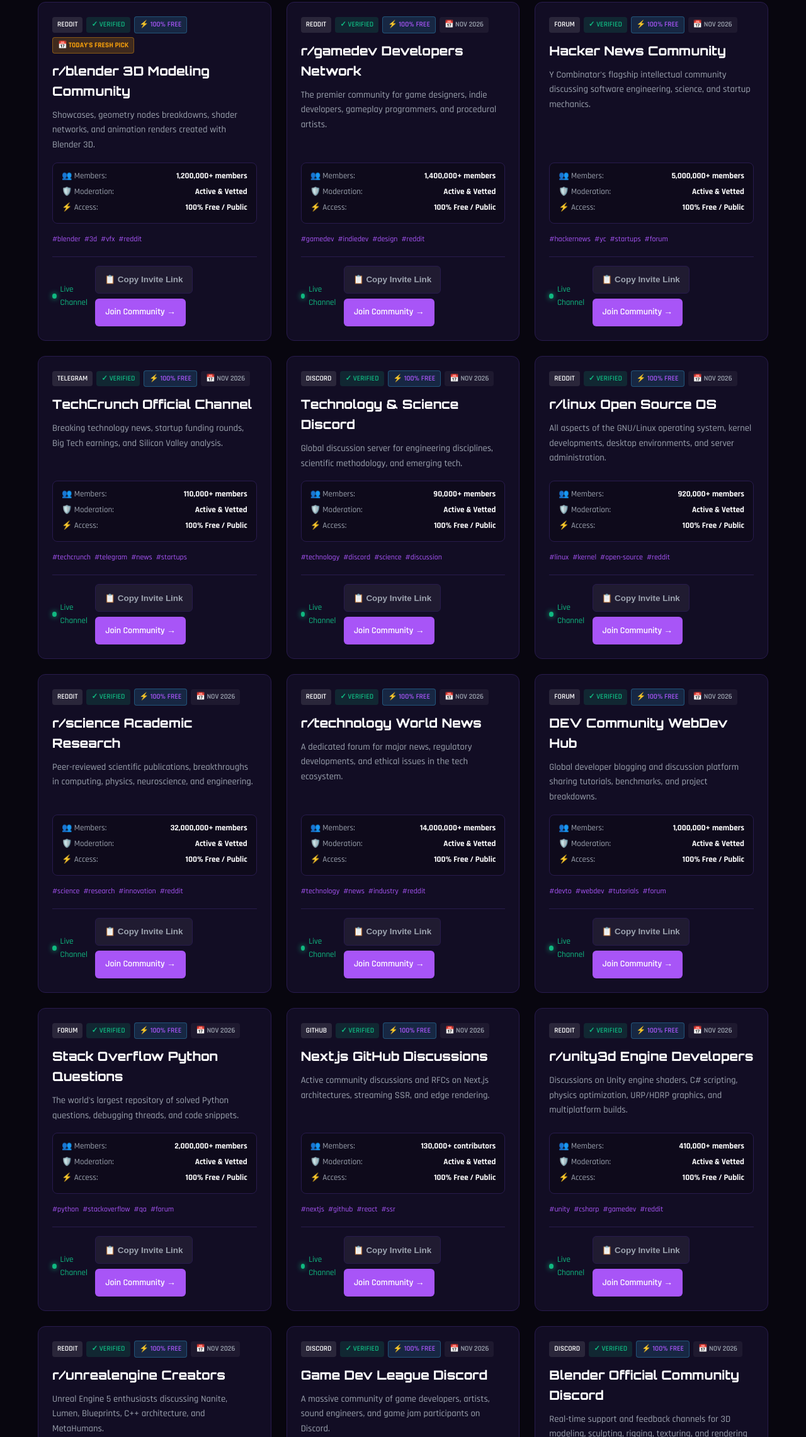
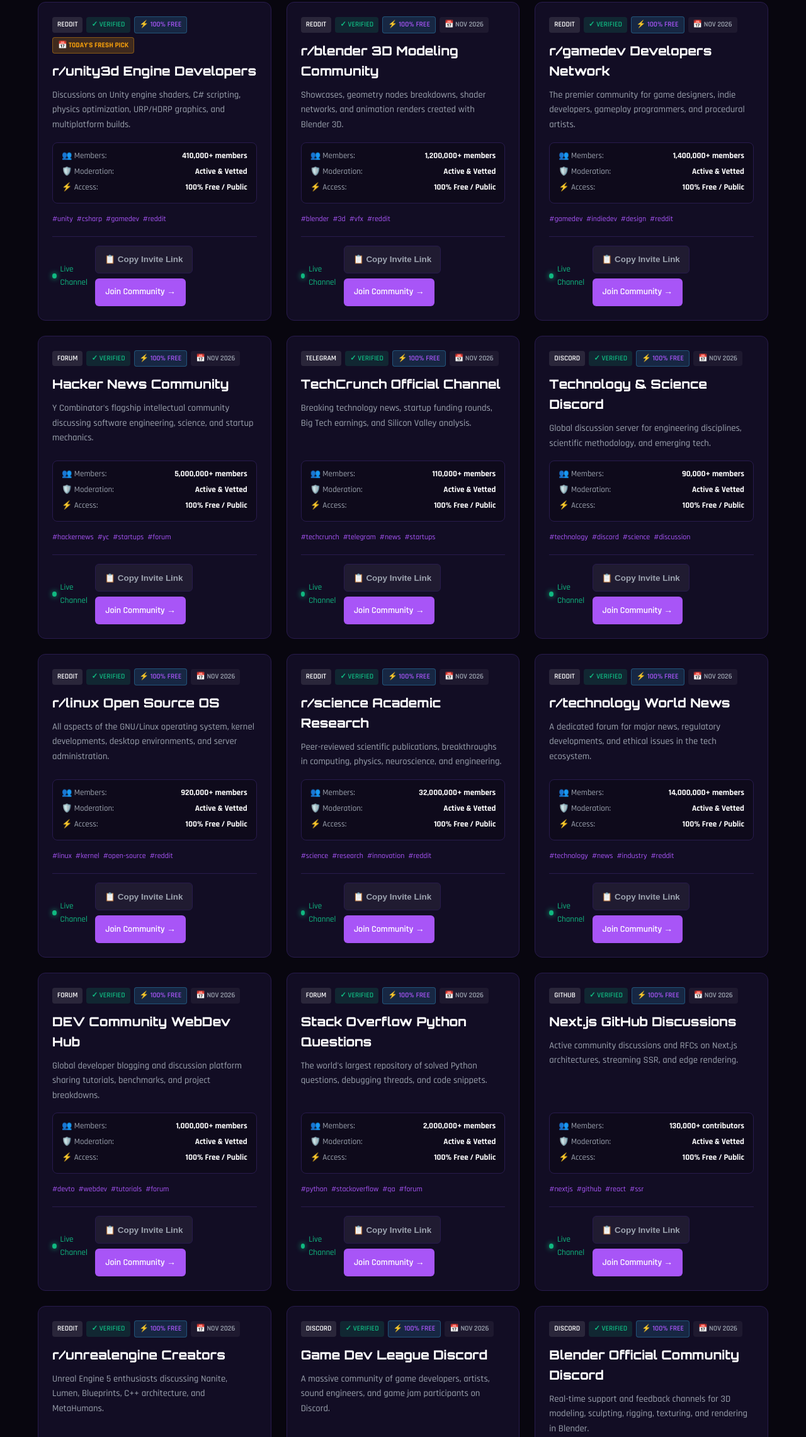
Before and after one commit to jibranpcccc/high-performance-cpp-hub, a plain HTML site: page index.html in a window 1280 px wide. Shown: the part 1178-3459 px from the top of the page at 63% size. Drawn offline with Linux system fonts and the light colour scheme.

Commit message:
feat(replenishment): fresh community links added - 2026-11-20 [skip ci]

```diff
--- a/index.html
+++ b/index.html
@@ -148,86 +148,86 @@
           {
             "@type": "ListItem",
             "position": 1,
+            "name": "r/unity3d Engine Developers",
+            "description": "Discussions on Unity engine shaders, C# scripting, physics optimization, URP/HDRP graphics, and multiplatform builds.",
+            "url": "https://www.reddit.com/r/unity3d/"
+          },
+          {
+            "@type": "ListItem",
+            "position": 2,
             "name": "r/blender 3D Modeling Community",
             "description": "Showcases, geometry nodes breakdowns, shader networks, and animation renders created with Blender 3D.",
             "url": "https://www.reddit.com/r/blender/"
           },
           {
             "@type": "ListItem",
-            "position": 2,
+            "position": 3,
             "name": "r/gamedev Developers Network",
             "description": "The premier community for game designers, indie developers, gameplay programmers, and procedural artists.",
             "url": "https://www.reddit.com/r/gamedev/"
           },
           {
             "@type": "ListItem",
-            "position": 3,
+            "position": 4,
             "name": "Hacker News Community",
             "description": "Y Combinator's flagship intellectual community discussing software engineering, science, and startup mechanics.",
             "url": "https://news.ycombinator.com"
           },
           {
             "@type": "ListItem",
-            "position": 4,
+            "position": 5,
             "name": "TechCrunch Official Channel",
             "description": "Breaking technology news, startup funding rounds, Big Tech earnings, and Silicon Valley analysis.",
             "url": "https://t.me/techcrunch"
           },
           {
             "@type": "ListItem",
-            "position": 5,
+            "position": 6,
             "name": "Technology & Science Discord",
             "description": "Global discussion server for engineering disciplines, scientific methodology, and emerging tech.",
             "url": "https://discord.gg/tech"
           },
           {
             "@type": "ListItem",
-            "position": 6,
+            "position": 7,
             "name": "r/linux Open Source OS",
             "description": "All aspects of the GNU/Linux operating system, kernel developments, desktop environments, and server administration.",
             "url": "https://www.reddit.com/r/linux/"
           },
           {
             "@type": "ListItem",
-            "position": 7,
+            "position": 8,
             "name": "r/science Academic Research",
             "description": "Peer-reviewed scientific publications, breakthroughs in computing, physics, neuroscience, and engineering.",
             "url": "https://www.reddit.com/r/science/"
           },
           {
             "@type": "ListItem",
-            "position": 8,
+            "position": 9,
             "name": "r/technology World News",
             "description": "A dedicated forum for major news, regulatory developments, and ethical issues in the tech ecosystem.",
             "url": "https://www.reddit.com/r/technology/"
           },
           {
             "@type": "ListItem",
-            "position": 9,
+            "position": 10,
             "name": "DEV Community WebDev Hub",
             "description": "Global developer blogging and discussion platform sharing tutorials, benchmarks, and project breakdowns.",
             "url": "https://dev.to/t/webdev"
           },
           {
             "@type": "ListItem",
-            "position": 10,
+            "position": 11,
             "name": "Stack Overflow Python Questions",
             "description": "The world's largest repository of solved Python questions, debugging threads, and code snippets.",
             "url": "https://stackoverflow.com/questions/tagged/python"
           },
           {
             "@type": "ListItem",
-            "position": 11,
+            "position": 12,
             "name": "Next.js GitHub Discussions",
             "description": "Active community discussions and RFCs on Next.js architectures, streaming SSR, and edge rendering.",
             "url": "https://github.com/vercel/next.js/discussions"
-          },
-          {
-            "@type": "ListItem",
-            "position": 12,
-            "name": "r/unity3d Engine Developers",
-            "description": "Discussions on Unity engine shaders, C# scripting, physics optimization, URP/HDRP graphics, and multiplatform builds.",
-            "url": "https://www.reddit.com/r/unity3d/"
           },
           {
             "@type": "ListItem",
@@ -617,12 +617,36 @@
         </div>
         <div id="vetted-communities" class="grid">
 
-        <div id="community-card-1" class="card" data-platform="reddit" data-category="3d & vfx">
+        <div id="community-card-1" class="card" data-platform="reddit" data-category="game engines">
             <div class="card-header">
                 <span class="badge badge-platform">Reddit</span>
                 <span class="badge badge-verified">✓ Verified</span>
                 <span class="badge badge-free">⚡ 100% Free</span>
                 <span class="badge badge-date" style="background: rgba(245, 158, 11, 0.2); color: #f59e0b; border: 1px solid rgba(245, 158, 11, 0.4); font-weight: 700;">📅 Today's Fresh Pick</span>
+            </div>
+            <h3 class="card-title">r/unity3d Engine Developers</h3>
+            <p class="card-desc">Discussions on Unity engine shaders, C# scripting, physics optimization, URP/HDRP graphics, and multiplatform builds.</p>
+            <div class="spec-matrix">
+                <div class="spec-row"><span>👥 Members:</span> <strong>410,000+ members</strong></div>
+                <div class="spec-row"><span>🛡️ Moderation:</span> <strong>Active & Vetted</strong></div>
+                <div class="spec-row"><span>⚡ Access:</span> <strong>100% Free / Public</strong></div>
+            </div>
+            <div class="tags-row"><span class="tag">#unity</span><span class="tag">#csharp</span><span class="tag">#gamedev</span><span class="tag">#reddit</span></div>
+            <div class="card-footer">
+                <span class="activity-pulse"><span class="pulse-dot"></span> Live Channel</span>
+                <div class="card-actions">
+                    <button class="btn-copy-invite" onclick="copyInviteLink(event, 'https://www.reddit.com/r/unity3d/')">📋 Copy Invite Link</button>
+                    <a href="https://www.reddit.com/r/unity3d/" target="_blank" rel="noopener noreferrer" class="btn-join">Join Community →</a>
+                </div>
+            </div>
+        </div>
+
+        <div id="community-card-2" class="card" data-platform="reddit" data-category="3d & vfx">
+            <div class="card-header">
+                <span class="badge badge-platform">Reddit</span>
+                <span class="badge badge-verified">✓ Verified</span>
+                <span class="badge badge-free">⚡ 100% Free</span>
+                <span class="badge badge-date">📅 Nov 2026</span>
             </div>
             <h3 class="card-title">r/blender 3D Modeling Community</h3>
             <p class="card-desc">Showcases, geometry nodes breakdowns, shader networks, and animation renders created with Blender 3D.</p>
@@ -641,7 +665,7 @@
             </div>
         </div>
 
-        <div id="community-card-2" class="card" data-platform="reddit" data-category="game development">
+        <div id="community-card-3" class="card" data-platform="reddit" data-category="game development">
             <div class="card-header">
                 <span class="badge badge-platform">Reddit</span>
                 <span class="badge badge-verified">✓ Verified</span>
@@ -665,7 +689,7 @@
             </div>
         </div>
 
-        <div id="community-card-3" class="card" data-platform="forum" data-category="computer science & startups">
+        <div id="community-card-4" class="card" data-platform="forum" data-category="computer science & startups">
             <div class="card-header">
                 <span class="badge badge-platform">Forum</span>
                 <span class="badge badge-verified">✓ Verified</span>
@@ -689,7 +713,7 @@
             </div>
         </div>
 
-        <div id="community-card-4" class="card" data-platform="telegram" data-category="tech news">
+        <div id="community-card-5" class="card" data-platform="telegram" data-category="tech news">
             <div class="card-header">
                 <span class="badge badge-platform">Telegram</span>
                 <span class="badge badge-verified">✓ Verified</span>
@@ -713,7 +737,7 @@
             </div>
         </div>
 
-        <div id="community-card-5" class="card" data-platform="discord" data-category="tech discussion">
+        <div id="community-card-6" class="card" data-platform="discord" data-category="tech discussion">
             <div class="card-header">
                 <span class="badge badge-platform">Discord</span>
                 <span class="badge badge-verified">✓ Verified</span>
@@ -737,7 +761,7 @@
             </div>
         </div>
 
-        <div id="community-card-6" class="card" data-platform="reddit" data-category="linux & os">
+        <div id="community-card-7" class="card" data-platform="reddit" data-category="linux & os">
             <div class="card-header">
                 <span class="badge badge-platform">Reddit</span>
                 <span class="badge badge-verified">✓ Verified</span>
@@ -761,7 +785,7 @@
             </div>
         </div>
 
-        <div id="community-card-7" class="card" data-platform="reddit" data-category="science & innovation">
+        <div id="community-card-8" class="card" data-platform="reddit" data-category="science & innovation">
             <div class="card-header">
                 <span class="badge badge-platform">Reddit</span>
                 <span class="badge badge-verified">✓ Verified</span>
@@ -785,7 +809,7 @@
             </div>
         </div>
 
-        <div id="community-card-8" class="card" data-platform="reddit" data-category="tech news">
+        <div id="community-card-9" class="card" data-platform="reddit" data-category="tech news">
             <div class="card-header">
                 <span class="badge badge-platform">Reddit</span>
                 <span class="badge badge-verified">✓ Verified</span>
@@ -809,7 +833,7 @@
             </div>
         </div>
 
-        <div id="community-card-9" class="card" data-platform="forum" data-category="web development">
+        <div id="community-card-10" class="card" data-platform="forum" data-category="web development">
             <div class="card-header">
                 <span class="badge badge-platform">Forum</span>
                 <span class="badge badge-verified">✓ Verified</span>
@@ -833,7 +857,7 @@
             </div>
         </div>
 
-        <div id="community-card-10" class="card" data-platform="forum" data-category="python development">
+        <div id="community-card-11" class="card" data-platform="forum" data-category="python development">
             <div class="card-header">
                 <span class="badge badge-platform">Forum</span>
                 <span class="badge badge-verified">✓ Verified</span>
@@ -857,7 +881,7 @@
             </div>
         </div>
 
-        <div id="community-card-11" class="card" data-platform="github" data-category="frontend engineering">
+        <div id="community-card-12" class="card" data-platform="github" data-category="frontend engineering">
             <div class="card-header">
                 <span class="badge badge-platform">GitHub</span>
                 <span class="badge badge-verified">✓ Verified</span>
@@ -877,30 +901,6 @@
                 <div class="card-actions">
                     <button class="btn-copy-invite" onclick="copyInviteLink(event, 'https://github.com/vercel/next.js/discussions')">📋 Copy Invite Link</button>
                     <a href="https://github.com/vercel/next.js/discussions" target="_blank" rel="noopener noreferrer" class="btn-join">Join Community →</a>
-                </div>
-            </div>
-        </div>
-
-        <div id="community-card-12" class="card" data-platform="reddit" data-category="game engines">
-            <div class="card-header">
-                <span class="badge badge-platform">Reddit</span>
-                <span class="badge badge-verified">✓ Verified</span>
-                <span class="badge badge-free">⚡ 100% Free</span>
-                <span class="badge badge-date">📅 Nov 2026</span>
-            </div>
-            <h3 class="card-title">r/unity3d Engine Developers</h3>
-            <p class="card-desc">Discussions on Unity engine shaders, C# scripting, physics optimization, URP/HDRP graphics, and multiplatform builds.</p>
-            <div class="spec-matrix">
-                <div class="spec-row"><span>👥 Members:</span> <strong>410,000+ members</strong></div>
-                <div class="spec-row"><span>🛡️ Moderation:</span> <strong>Active & Vetted</strong></div>
-                <div class="spec-row"><span>⚡ Access:</span> <strong>100% Free / Public</strong></div>
-            </div>
-            <div class="tags-row"><span class="tag">#unity</span><span class="tag">#csharp</span><span class="tag">#gamedev</span><span class="tag">#reddit</span></div>
-            <div class="card-footer">
-                <span class="activity-pulse"><span class="pulse-dot"></span> Live Channel</span>
-                <div class="card-actions">
-                    <button class="btn-copy-invite" onclick="copyInviteLink(event, 'https://www.reddit.com/r/unity3d/')">📋 Copy Invite Link</button>
-                    <a href="https://www.reddit.com/r/unity3d/" target="_blank" rel="noopener noreferrer" class="btn-join">Join Community →</a>
                 </div>
             </div>
         </div>
```
Also changed, not shown: data/groups.json (+20 -19 lines), feed.xml (+9 -9 lines).
